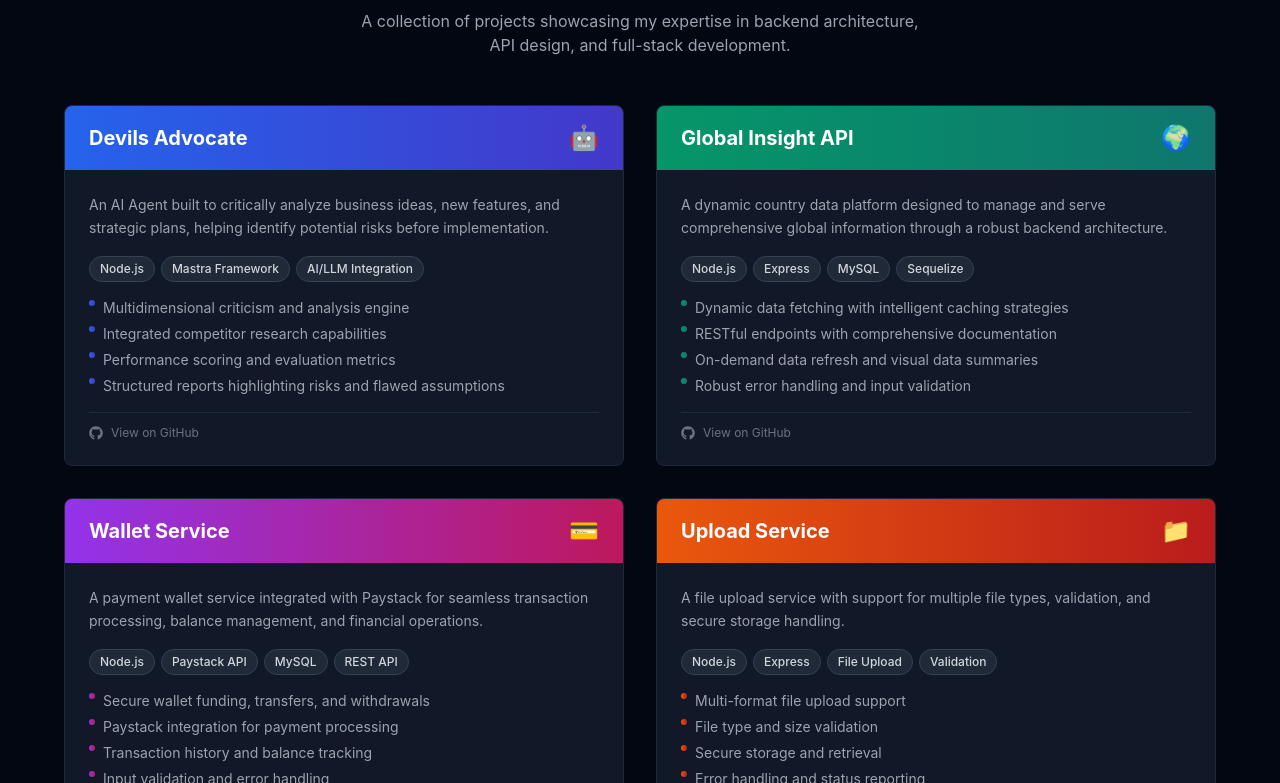
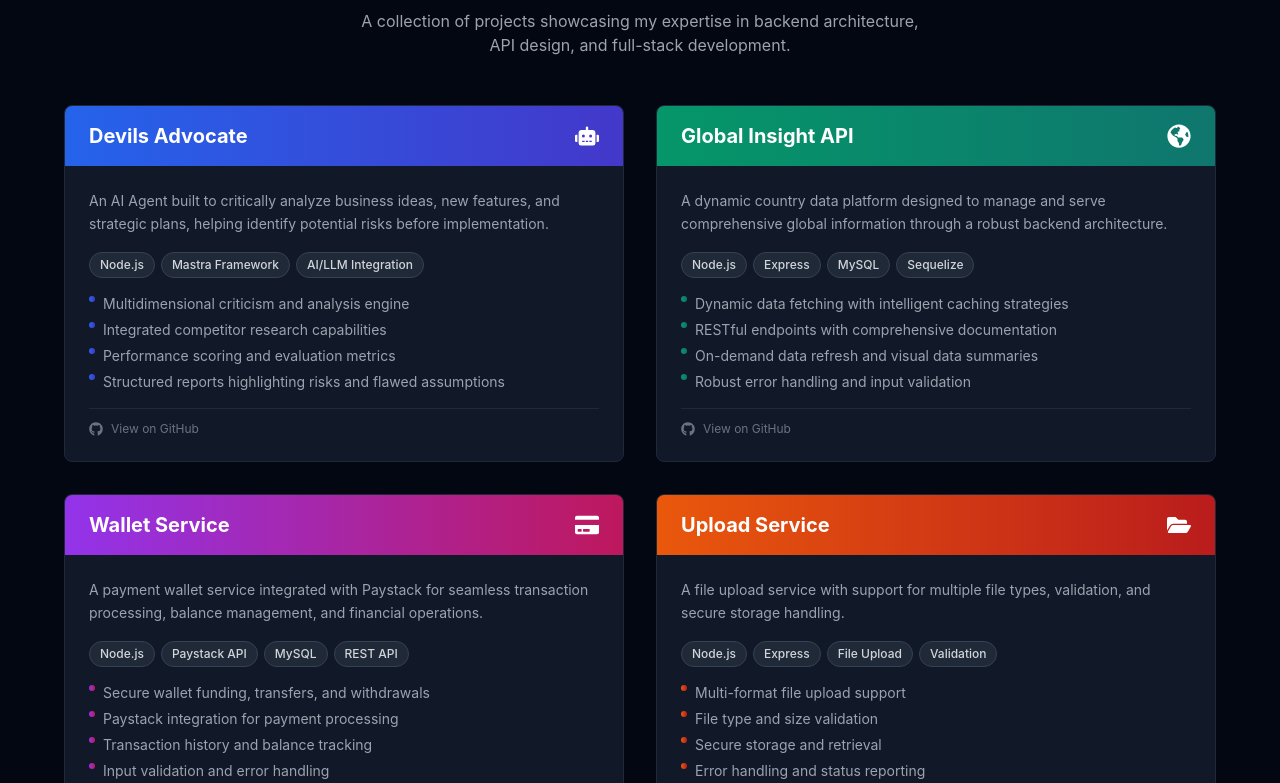
Before and after one commit to Elderusr/Portfolio-, a React (Vite) app: page / in a window 1280 px wide. Shown: the part 2037-2820 px from the top of the page. Built offline with nearby package versions, Linux system fonts and the light colour scheme.

Commit message:
fix: replace project card emojis with proper react-icons

```diff
--- a/src/components/Projects.jsx
+++ b/src/components/Projects.jsx
@@ -1,13 +1,13 @@
-import { FaGithub } from 'react-icons/fa';
+import { FaGithub, FaRobot, FaGlobeAmericas, FaCreditCard, FaFolderOpen, FaGraduationCap, FaPlane } from 'react-icons/fa';
 import TiltCard from './TiltCard';
 
 const projectAccents = [
-  { from: 'from-blue-600', to: 'to-indigo-700', icon: '🤖' },
-  { from: 'from-emerald-600', to: 'to-teal-700', icon: '🌍' },
-  { from: 'from-purple-600', to: 'to-pink-700', icon: '💳' },
-  { from: 'from-orange-600', to: 'to-red-700', icon: '📁' },
-  { from: 'from-cyan-600', to: 'to-blue-700', icon: '🏫' },
-  { from: 'from-rose-600', to: 'to-pink-700', icon: '✈️' },
+  { from: 'from-blue-600', to: 'to-indigo-700', icon: FaRobot },
+  { from: 'from-emerald-600', to: 'to-teal-700', icon: FaGlobeAmericas },
+  { from: 'from-purple-600', to: 'to-pink-700', icon: FaCreditCard },
+  { from: 'from-orange-600', to: 'to-red-700', icon: FaFolderOpen },
+  { from: 'from-cyan-600', to: 'to-blue-700', icon: FaGraduationCap },
+  { from: 'from-rose-600', to: 'to-pink-700', icon: FaPlane },
 ];
 
 const projects = [
@@ -107,7 +107,7 @@
           {/* Gradient header with icon */}
           <div className={`bg-gradient-to-r ${accent.from} ${accent.to} px-6 py-4 flex items-center justify-between`}>
             <h3 className="text-xl font-bold text-white">{project.title}</h3>
-            <span className="text-2xl">{accent.icon}</span>
+            <span className="text-2xl"><accent.icon /></span>
           </div>
 
           {/* Card body */}
```
